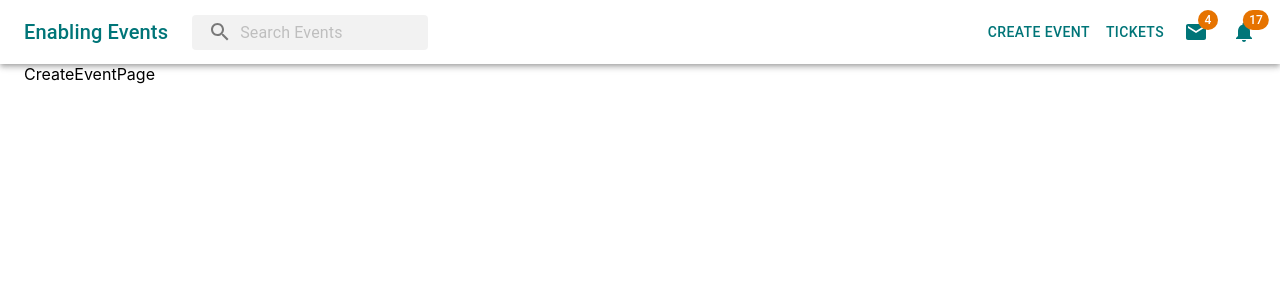
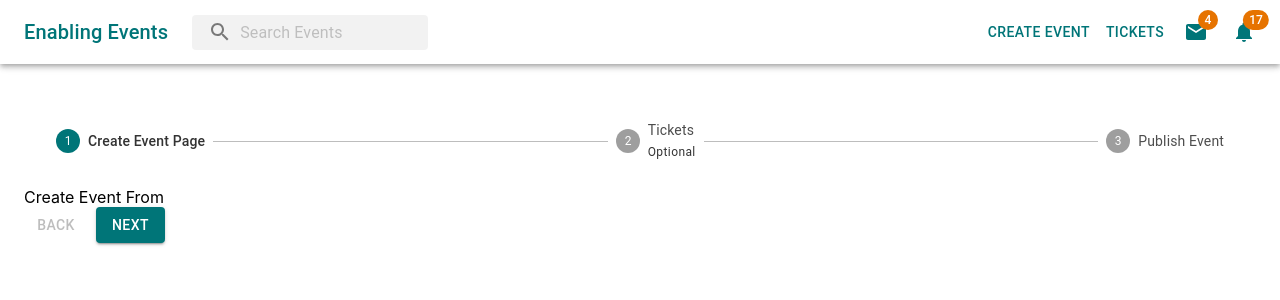
Before and after one commit to tangzhen/enabling-events, a React (Create React App) app: page /admin/create-event in a window 1280 px wide. Shown: the top 300 px of the page. Built offline with nearby package versions, Linux system fonts and the light colour scheme.

Commit message:
[Zhen] add basic layout for admin create event page.

```diff
--- /dev/null
+++ b/src/components/CreateEventForm.tsx
@@ -0,0 +1,5 @@
+import React from "react";
+
+export default function CreateEventForm() {
+  return <div>Create Event From</div>
+}
--- /dev/null
+++ b/src/components/PublishEventForm.tsx
@@ -0,0 +1,5 @@
+import React from "react";
+
+export default function PublishEventFrom() {
+  return <div>PublishEventFrom</div>
+}
--- /dev/null
+++ b/src/components/TicketForm.tsx
@@ -0,0 +1,5 @@
+import React from "react";
+
+export default function TicketForm() {
+  return <div>TicketFrom</div>;
+}
--- a/src/pages/CreateEventPage.tsx
+++ b/src/pages/CreateEventPage.tsx
@@ -1,6 +1,128 @@
-import React from "react";
+import React, { useState } from "react";
+import { createStyles, makeStyles, Theme } from "@material-ui/core/styles";
+import Stepper from "@material-ui/core/Stepper";
+import Typography from "@material-ui/core/Typography";
+import Step from "@material-ui/core/Step";
+import Button from "@material-ui/core/Button";
+import StepLabel from "@material-ui/core/StepLabel";
+import CreateEventForm from "../components/CreateEventForm";
+import TicketForm from "../components/TicketForm";
+import PublishEventForm from "../components/PublishEventForm";
+
+const useStyles = makeStyles((theme: Theme) =>
+  createStyles({
+    root: {
+      width: "100%",
+      paddingTop: theme.spacing(4),
+    },
+    button: {
+      marginRight: theme.spacing(1),
+    },
+    formContent: {},
+  })
+);
+
+function getSteps() {
+  return ["Create Event Page", "Tickets", "Publish Event"];
+}
 
 export default function CreateEventPage() {
+  const classes = useStyles();
+  const [activeStep, setActiveStep] = useState(0);
+  const [skipped, setSkipped] = React.useState(new Set<number>());
+  const steps = getSteps();
 
-  return <div>CreateEventPage</div>;
+  const isStepOptional = (step: number) => {
+    return step === 1;
+  };
+
+  const isStepSkipped = (step: number) => {
+    return skipped.has(step);
+  };
+
+  const handleBack = () => {
+    setActiveStep((prevActiveStep) => prevActiveStep - 1);
+  };
+
+  const handleSkip = () => {
+    if (!isStepOptional(activeStep)) {
+      // You probably want to guard against something like this,
+      // it should never occur unless someone's actively trying to break something.
+      throw new Error("You can't skip a step that isn't optional.");
+    }
+
+    setActiveStep((prevActiveStep) => prevActiveStep + 1);
+    setSkipped((prevSkipped) => {
+      const newSkipped = new Set(prevSkipped.values());
+      newSkipped.add(activeStep);
+      return newSkipped;
+    });
+  };
+
+  const handleNext = () => {
+    let newSkipped = skipped;
+    if (isStepSkipped(activeStep)) {
+      newSkipped = new Set(newSkipped.values());
+      newSkipped.delete(activeStep);
+    }
+
+    setActiveStep((prevActiveStep) => prevActiveStep + 1);
+    setSkipped(newSkipped);
+  };
+
+  return (
+    <div className={classes.root}>
+      <Stepper activeStep={activeStep}>
+        {steps.map((label, index) => {
+          const stepProps: { completed?: boolean } = {};
+          const labelProps: { optional?: React.ReactNode } = {};
+          if (isStepOptional(index)) {
+            labelProps.optional = (
+              <Typography variant="caption">Optional</Typography>
+            );
+          }
+          if (isStepSkipped(index)) {
+            stepProps.completed = false;
+          }
+          return (
+            <Step key={label} {...stepProps}>
+              <StepLabel {...labelProps}>{label}</StepLabel>
+            </Step>
+          );
+        })}
+      </Stepper>
+      <div className={classes.formContent}>
+        {activeStep === 0 && <CreateEventForm />}
+        {activeStep === 1 && <TicketForm />}
+        {activeStep === 2 && <PublishEventForm />}
+      </div>
+      <div>
+        <Button
+          disabled={activeStep === 0}
+          onClick={handleBack}
+          className={classes.button}
+        >
+          Back
+        </Button>
+        {isStepOptional(activeStep) && (
+          <Button
+            variant="contained"
+            color="primary"
+            onClick={handleSkip}
+            className={classes.button}
+          >
+            Skip
+          </Button>
+        )}
+        <Button
+          variant="contained"
+          color="primary"
+          onClick={handleNext}
+          className={classes.button}
+        >
+          {activeStep === steps.length - 1 ? "Finish" : "Next"}
+        </Button>
+      </div>
+    </div>
+  );
 }
```
